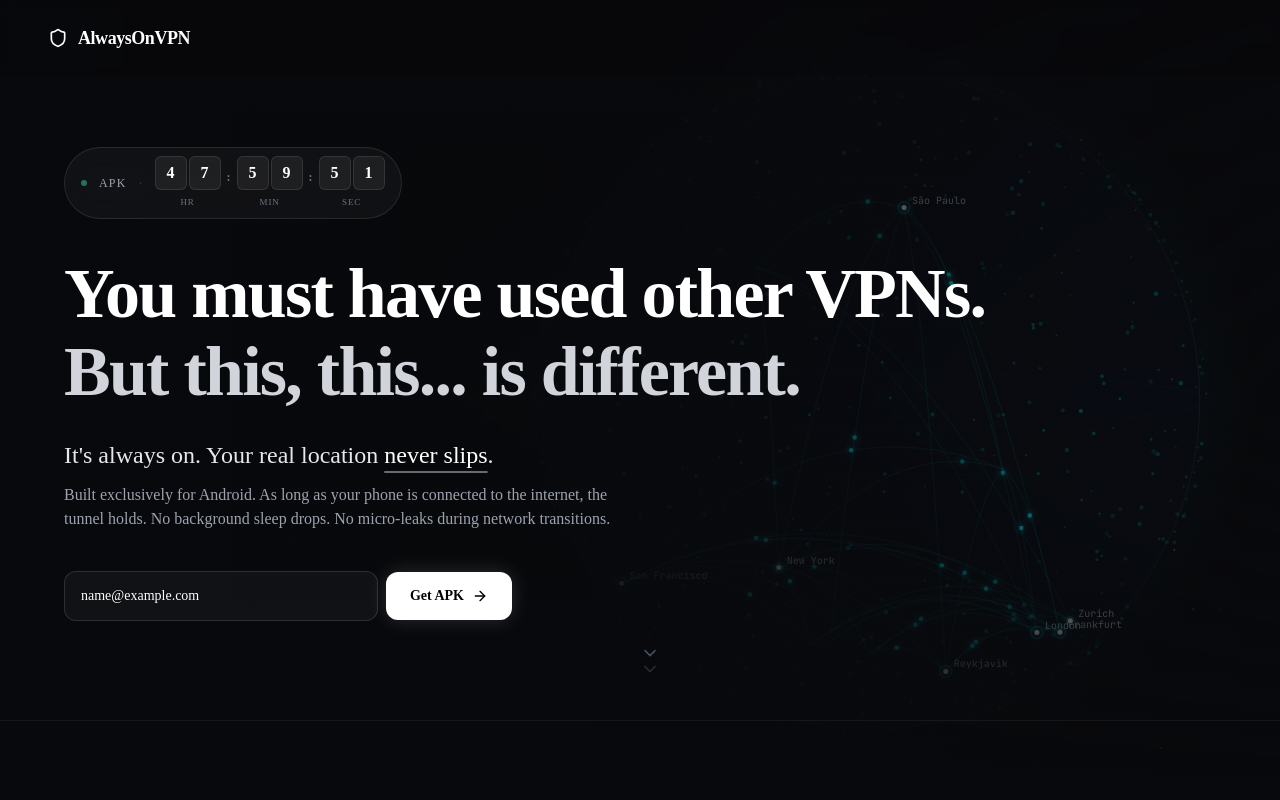
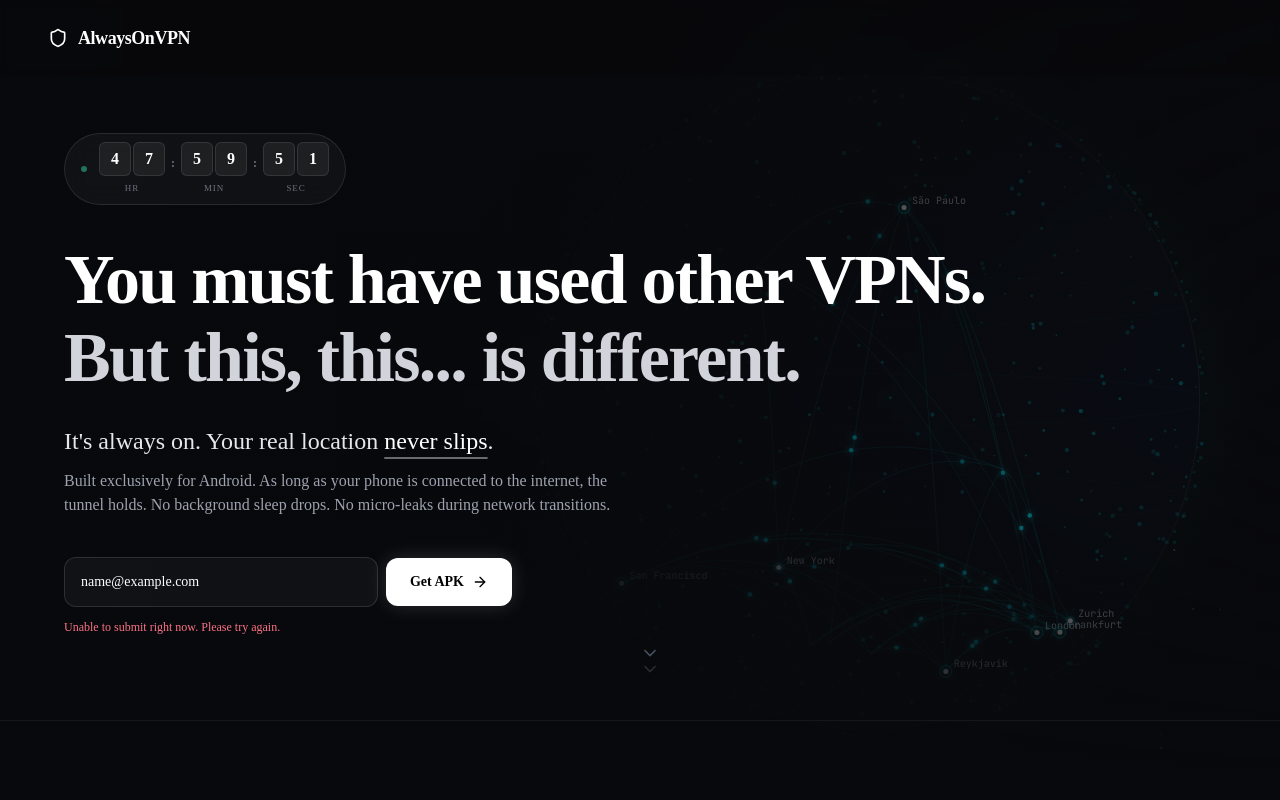
Before and after one commit to apreezofficial/alwaysonvpn, a Next.js app: page / in a window 1280 px wide. Both pictures are taken after typing "name@example.com" into the empty fields and a click on the button "Get APK". Shown: the top 800 px of the page. Built offline with nearby package versions, Linux system fonts and the light colour scheme; no server answers.

Commit message:
feat: submit waitlist to app.proforms.top/f/apreez, remove APK text next to countdown timer

```diff
--- a/components/Hero.tsx
+++ b/components/Hero.tsx
@@ -1,7 +1,7 @@
 "use client";
 
 import React, { useState, useEffect } from "react";
-import { ArrowRight, ShieldCheck, ChevronDown } from "lucide-react";
+import { ArrowRight, ShieldCheck, ChevronDown, Loader2 } from "lucide-react";
 
 interface HeroProps {
   onOpenWaitlist?: () => void;
@@ -67,19 +67,39 @@
 
   const handleSubmit = async (e: React.FormEvent) => {
     e.preventDefault();
-    if (!email) return;
+    if (!email || loading) return;
     setLoading(true);
     setError("");
+
     try {
+      // Send as FormData / JSON to proforms endpoint
+      const formData = new FormData();
+      formData.append("email", email);
+
       const res = await fetch("https://app.proforms.top/f/apreez", {
         method: "POST",
-        headers: { "Content-Type": "application/json" },
+        headers: {
+          Accept: "application/json",
+        },
+        body: formData,
+      });
+
+      if (!res.ok) {
+        // Try fallback JSON payload if formData wasn't accepted
+        const jsonRes = await fetch("https://app.proforms.top/f/apreez", {
+          method: "POST",
+          headers: {
+            "Content-Type": "application/json",
+            Accept: "application/json",
+          },
           body: JSON.stringify({ email }),
         });
-      if (!res.ok) throw new Error("Submission failed");
+        if (!jsonRes.ok) throw new Error("Failed to submit");
+      }
+
       setSubscribed(true);
     } catch {
-      setError("Something went wrong. Try again.");
+      setError("Unable to submit right now. Please try again.");
     } finally {
       setLoading(false);
     }
@@ -89,11 +109,10 @@
     <section className="relative min-h-[90vh] flex flex-col justify-center px-6 sm:px-12 pt-32 pb-20">
       <div className="max-w-6xl mx-auto w-full">
 
-        {/* Launch Pill — just APK, with live timer */}
+        {/* Launch Pill — live timer without 'APK' text */}
         <div className="inline-flex items-center gap-3 px-4 py-2 rounded-full bg-white/[0.04] border border-white/[0.1] text-xs font-mono text-gray-300 backdrop-blur-md mb-10">
           <span className="w-1.5 h-1.5 rounded-full bg-emerald-400 animate-pulse flex-shrink-0" />
-          <span className="tracking-widest uppercase text-gray-400">APK</span>
-          <span className="text-gray-700">·</span>
+
           {/* Live countdown in the pill */}
           <div className="flex items-center gap-1.5">
             <Digit value={h} label="hr" />
@@ -126,22 +145,40 @@
         {/* Email Form */}
         <div className="mt-10 max-w-md">
           {!subscribed ? (
-            <form onSubmit={handleSubmit} className="flex items-center gap-2">
+            <form onSubmit={handleSubmit} className="flex flex-col gap-2">
+              <div className="flex items-center gap-2">
                 <input
                   type="email"
                   required
                   placeholder="Enter your email"
                   value={email}
+                  disabled={loading}
                   onChange={(e) => setEmail(e.target.value)}
-                className="flex-1 bg-white/[0.04] border border-white/[0.12] focus:border-white/50 px-4 py-3.5 rounded-xl text-sm text-white placeholder-gray-500 focus:outline-none transition-all font-mono"
+                  className="flex-1 bg-white/[0.04] border border-white/[0.12] focus:border-white/50 px-4 py-3.5 rounded-xl text-sm text-white placeholder-gray-500 focus:outline-none transition-all font-mono disabled:opacity-50"
                 />
                 <button
                   type="submit"
-                className="px-6 py-3.5 bg-white text-black font-semibold text-sm rounded-xl hover:bg-gray-100 transition-all flex items-center gap-2 flex-shrink-0 shadow-[0_0_20px_rgba(255,255,255,0.15)] hover:scale-[1.02]"
+                  disabled={loading}
+                  className="px-6 py-3.5 bg-white text-black font-semibold text-sm rounded-xl hover:bg-gray-100 transition-all flex items-center gap-2 flex-shrink-0 shadow-[0_0_20px_rgba(255,255,255,0.15)] hover:scale-[1.02] disabled:opacity-60 disabled:hover:scale-100 cursor-pointer"
                 >
+                  {loading ? (
+                    <>
+                      <Loader2 className="w-4 h-4 animate-spin" />
+                      <span>Sending...</span>
+                    </>
+                  ) : (
+                    <>
                       <span>Get APK</span>
                       <ArrowRight className="w-4 h-4" />
+                    </>
+                  )}
                 </button>
+              </div>
+              {error && (
+                <p className="text-xs text-rose-400 font-mono mt-1">
+                  {error}
+                </p>
+              )}
             </form>
           ) : (
             <div className="p-4 rounded-xl bg-white/[0.05] border border-white/[0.12] text-sm text-gray-200 font-mono flex items-center gap-2.5">
@@ -154,7 +191,7 @@
       </div>
 
       {/* Scroll-down swipe indicator */}
-      <div className="absolute bottom-8 left-1/2 -translate-x-1/2 flex flex-col items-center gap-2 text-gray-600 animate-bounce">
+      <div className="absolute bottom-8 left-1/2 -translate-x-1/2 flex flex-col items-center gap-2 text-gray-600 animate-bounce pointer-events-none">
         <ChevronDown className="w-5 h-5" />
         <ChevronDown className="w-5 h-5 -mt-3 opacity-50" />
       </div>
```
Lines whose indentation alone changed are shown as unchanged.
